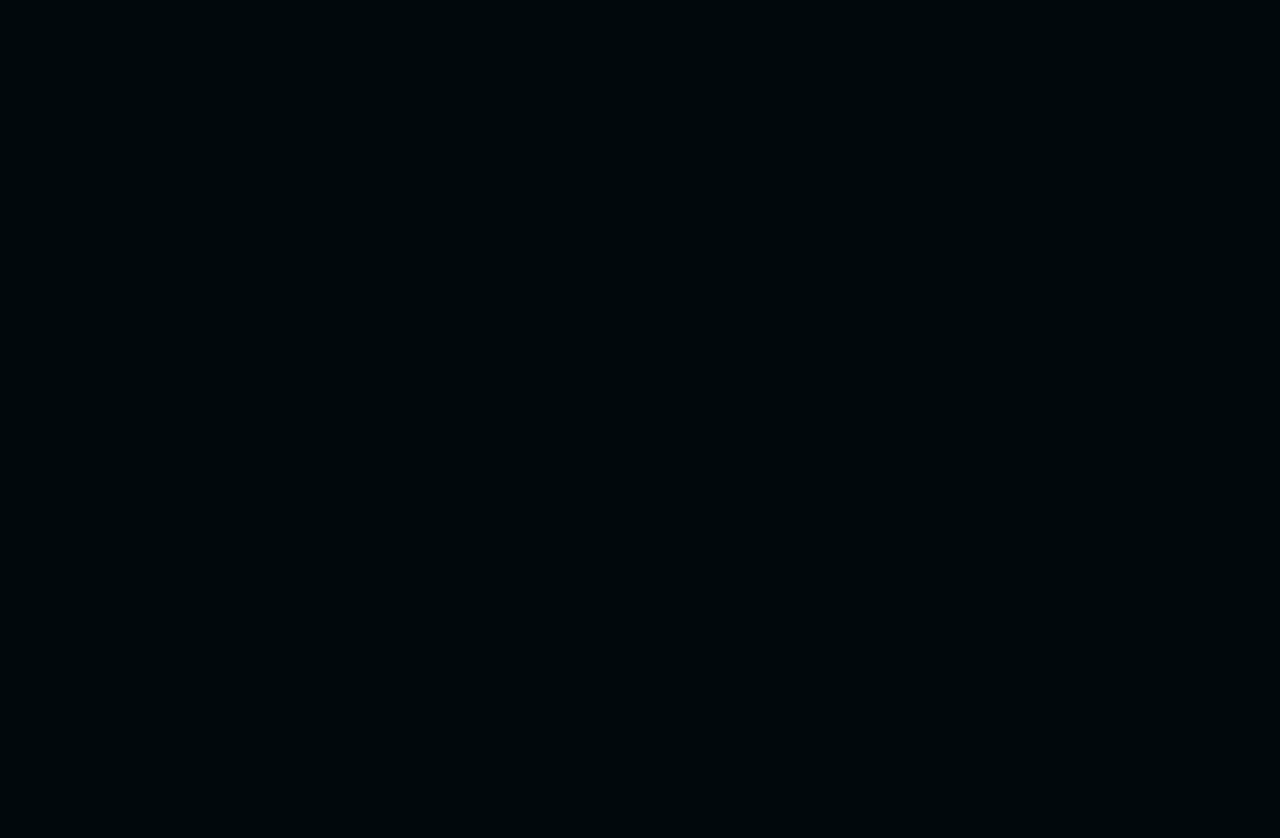
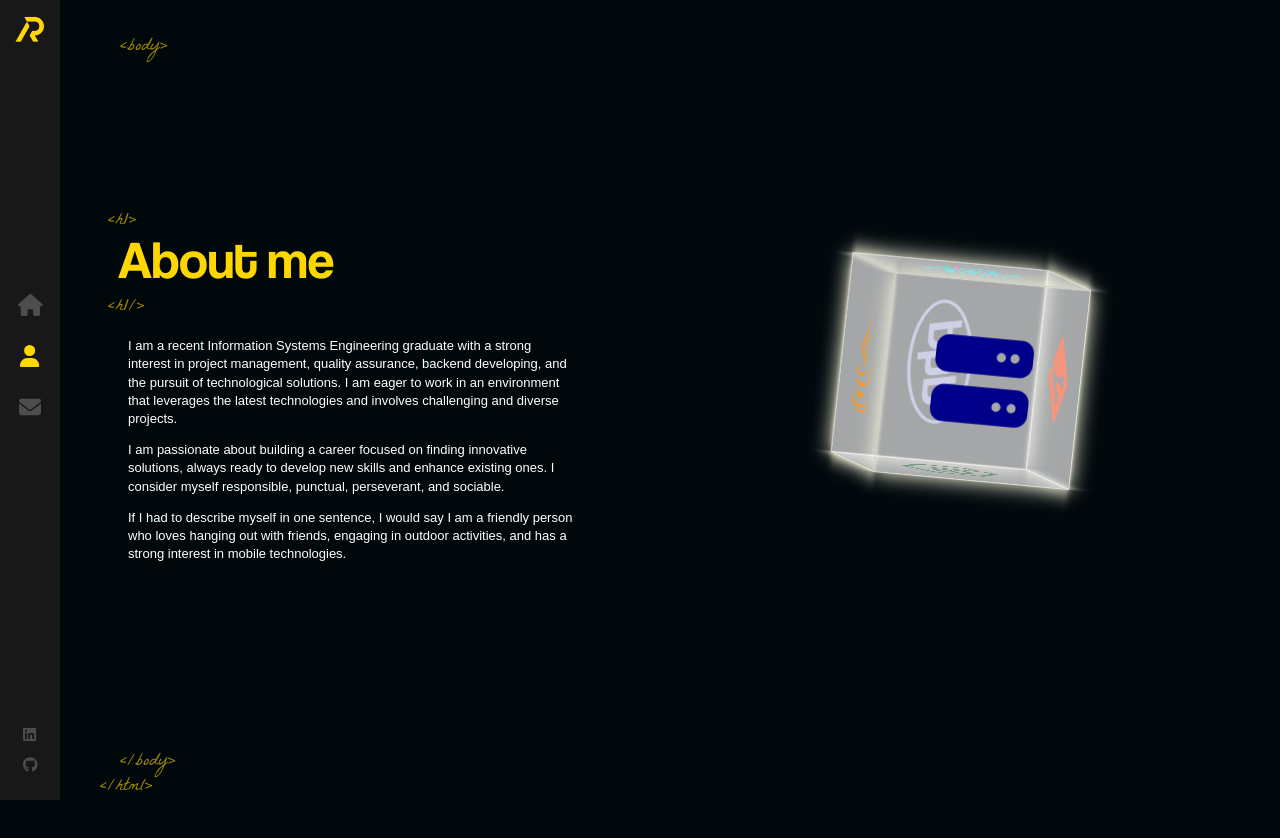
Before and after one commit to alanrychert/portfolio-react, a React (Create React App) app: page /about in a window 1280 px wide. Before the commit this address had no page. Shown: the top 838 px of the page. Before the commit the page ends 800 px from the top, so only its background shows below. Built offline with nearby package versions, Linux system fonts and the light colour scheme.

Commit message:
About me

```diff
--- a/src/App.js
+++ b/src/App.js
@@ -2,12 +2,14 @@
 import { Route, Routes } from 'react-router-dom';
 import Layout from './components/Layout';
 import Home from './components/Home';
+import About from './components/About';
 
 function App() {
   return (
     <Routes>
       <Route path='/' element={<Layout />}>
         <Route index element={<Home />} />
+        <Route path='/about' element={<About />} />
       </Route>
     </Routes>
   );
--- /dev/null
+++ b/src/components/About/index.js
@@ -0,0 +1,77 @@
+import './index.scss'
+import AnimatedLetters from '../AnimatedLetters'
+import { useEffect, useState } from 'react'
+import { FontAwesomeIcon } from '@fortawesome/react-fontawesome'
+import {faReact, faGitAlt, faPhp, faJava, faNodeJs } from '@fortawesome/free-brands-svg-icons'
+import { faServer } from '@fortawesome/free-solid-svg-icons'
+
+const About = () => {
+
+    const [letterClass, setLetterClass] = useState('text-animate')
+
+    useEffect(() => {
+
+        let timeoutId = setTimeout(() => {
+            setLetterClass('text-animate-hover')
+        }, 3000)
+
+        return () => {
+                    clearTimeout(timeoutId)
+                }
+    }, [])
+
+    return (
+        <div className='container about-page'>
+            <div className='text-zone'>
+                <h1>
+                    <AnimatedLetters
+                        letterClass={letterClass}
+                        strArray={['A','b','o','u','t',' ','m','e']}
+                        idx={15}
+                    />
+                </h1>
+                <p>
+                    I am a recent Information Systems Engineering graduate with a strong interest in
+                    project management, quality assurance, backend developing, and the pursuit of technological
+                    solutions. I am eager to work in an environment that leverages the latest technologies
+                    and involves challenging and diverse projects.
+                </p>
+                <p>
+                    I am passionate about building a career focused on finding innovative solutions,
+                    always ready to develop new skills and enhance existing ones.
+                    I consider myself responsible, punctual, perseverant, and sociable.
+                </p>
+                <p>
+                    If I had to describe myself in one sentence, I would say I am a friendly person
+                    who loves hanging out with friends,
+                    engaging in outdoor activities, and has a strong interest in mobile technologies.
+                </p>
+            </div>
+            <div className="stage-cube-cont">
+          <div className="cubespinner">
+            <div className="face1">
+              <FontAwesomeIcon icon={faPhp} color="#AEB2D5" />
+            </div>
+            <div className="face2">
+              <FontAwesomeIcon icon={faNodeJs} color="#215732" />
+            </div>
+            <div className="face3">
+              <FontAwesomeIcon icon={faJava} color="#f89820" />
+            </div>
+            <div className="face4">
+                <FontAwesomeIcon icon={faServer} color="#00008B" />
+            </div>
+            <div className="face5">
+              <FontAwesomeIcon icon={faReact} color="#5ED4F4" />
+            </div>
+            <div className="face6">
+              <FontAwesomeIcon icon={faGitAlt} color="#EC4D28" />
+            </div>
+          </div>
+        </div>
+        </div>
+
+    )
+}
+
+export default About
--- /dev/null
+++ b/src/components/About/index.scss
@@ -0,0 +1,81 @@
+.stage-cube-cont {
+    width: 50%;
+    height: 100%;
+    top: 0;
+    padding-top: 18%;
+    margin-left: 0;
+    position: absolute;
+    right: 0;
+    overflow: hidden;
+  }
+
+  .cubespinner {
+    animation-name: spincube;
+    animation-timing-function: ease-in-out;
+    animation-iteration-count: infinite;
+    animation-duration: 12s;
+    transform-style: preserve-3d;
+    transform-origin: 100px 100px 0;
+    margin-left: calc(50% - 100px);
+
+    div {
+      position: absolute;
+      width: 200px;
+      height: 200px;
+      border: 1px solid #ccc;
+      background: rgba(255, 255, 255, 0.4);
+      text-align: center;
+      font-size: 100px;
+      display: flex;
+      justify-content: center;
+      align-items: center;
+      box-shadow: 0 0 20px 0px lightyellow;
+    }
+
+    .face1 {
+      transform: translateZ(100px);
+      color: #dd0031;
+    }
+    .face2 {
+      transform: rotateY(90deg) translateZ(100px);
+      color: #f06529;
+    }
+    .face3 {
+      transform: rotateY(90deg) rotateX(90deg) translateZ(100px);
+      color: #28a4d9;
+    }
+    .face4 {
+      transform: rotateY(180deg) rotateZ(90deg) translateZ(100px);
+      color: #5ed4f4;
+    }
+    .face5 {
+      transform: rotateY(-90deg) rotateZ(90deg) translateZ(100px);
+      color: #efd81d;
+    }
+    .face6 {
+      transform: rotateX(-90deg) translateZ(100px);
+      color: #ec4d28;
+    }
+  }
+
+  @keyframes spincube {
+    from,
+    to {
+      transform: rotateX(0deg) rotateY(0deg) rotateZ(0deg);
+    }
+    16% {
+      transform: rotateY(-90deg) rotateZ(90deg);
+    }
+    33% {
+      transform: rotateY(-90deg) rotateX(90deg);
+    }
+    50% {
+      transform: rotateY(-180deg) rotateZ(90deg);
+    }
+    66% {
+      transform: rotateY(-270deg) rotateX(90deg);
+    }
+    83% {
+      transform: rotateX(90deg);
+    }
+  }
--- a/src/components/Layout/index.scss
+++ b/src/components/Layout/index.scss
@@ -1,4 +1,4 @@
-.page {
+  .page {
     width: 100%;
     height: 100%;
     position: absolute;
@@ -37,3 +37,77 @@
     animation: fadeIn 1s forwards;
     animation-delay: 1s;
   }
+
+  .about-page {
+
+    .text-zone {
+      position: absolute;
+      left: 10%;
+      top: 50%;
+      transform: translateY(-50%);
+      width: 35%;
+      vertical-align: middle;
+      display: table-cell;
+      max-height: 90%;
+    }
+
+    h1 {
+      font-size: 53px;
+      font-family: 'Coolvetica';
+      color: #ffd700;
+      font-weight: 400;
+      margin-top: 0;
+      position: relative;
+      margin-bottom: 40px;
+      left: -10px;
+
+      &:before {
+        content: '<h1>';
+        font-family: 'La Belle Aurore', cursive;
+        color: #ffd700;
+        font-size: 18px;
+        position: absolute;
+        margin-top: -10px;
+        left: -10px;
+        opacity: 0.6;
+        line-height: 18px;
+      }
+
+      &:after {
+        content: '<h1/>';
+        font-family: 'La Belle Aurore', cursive;
+        color: #ffd700;
+        font-size: 18px;
+        line-height: 18px;
+        position: absolute;
+        left: -30px;
+        bottom: -20px;
+        margin-left: 20px;
+        opacity: 0.6;
+      }
+    }
+
+    p {
+      font-size: 13px;
+      color: #fff;
+      font-family: sans-serif;
+      font-weight: 300;
+      max-width: fit-content;
+      animation: pulse 1s;
+      &:nth-of-type(1) {
+        animation-delay: 1.1s;
+      }
+      &:nth-of-type(2) {
+        animation-delay: 1.2s;
+      }
+      &:nth-of-type(3) {
+        animation-delay: 1.3s;
+      }
+    }
+
+    .text-animate-hover {
+      &:hover {
+        color: #fff;
+      }
+    }
+  }
```
